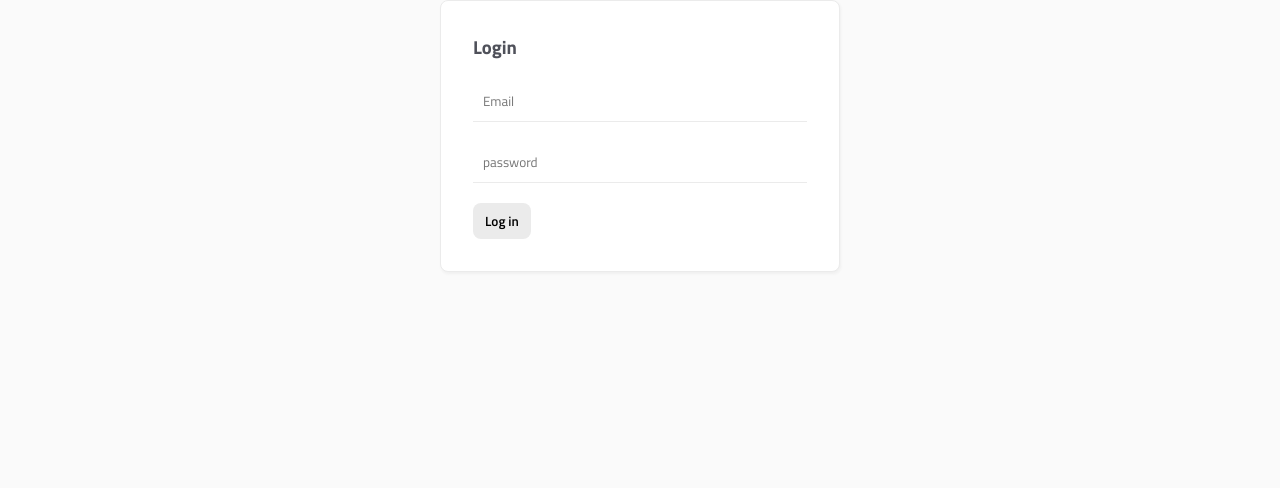
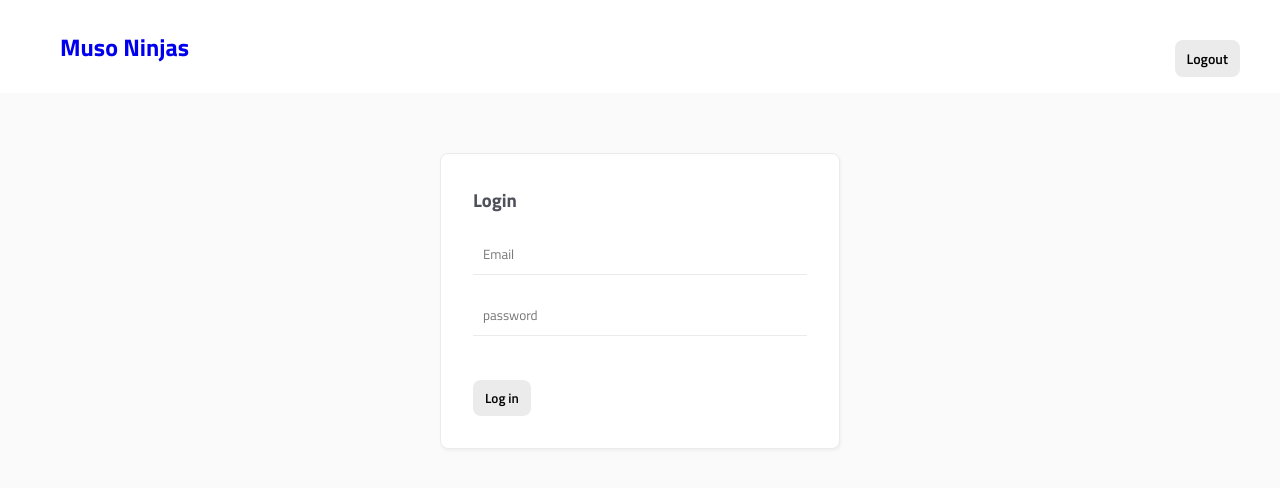
Before and after one commit to ianinazarenko/vue-training, a Vue app in the folder muso-ninjas/: page /login in a window 1280 px wide. Shown: the top 488 px of the page. Built offline with nearby package versions, Linux system fonts and the light colour scheme; no server answers.

Commit message:
Muso-ninjas: added Create Playlist form

```diff
--- a/muso-ninjas/package.json
+++ b/muso-ninjas/package.json
@@ -17,5 +17,11 @@
     "@vue/cli-plugin-router": "~4.5.0",
     "@vue/cli-service": "~4.5.0",
     "@vue/compiler-sfc": "^3.0.0"
+  },
+  "prettier": {
+    "trailingComma": "es5",
+    "tabWidth": 2,
+    "semi": false,
+    "singleQuote": true
   }
 }
--- a/muso-ninjas/src/App.vue
+++ b/muso-ninjas/src/App.vue
@@ -1,8 +1,18 @@
 <template>
+  <Navbar />
   <div class="content">
     <router-view />
   </div>
 </template>
+
+<script>
+import Navbar from '@/components/Navbar'
+
+export default {
+  components: { Navbar },
+  setup() {},
+}
+</script>
 
 <style>
 .content {
--- /dev/null
+++ b/muso-ninjas/src/components/Navbar.vue
@@ -0,0 +1,71 @@
+<template>
+  <div class="navbar">
+    <nav>
+      <h1>
+        <router-link :to="{ name: 'Home' }">Muso Ninjas</router-link>
+      </h1>
+      <div class="links">
+        <div v-if="user">
+          <button @click="handleLogout">Logout</button>
+        </div>
+        <div v-else>
+          <router-link class="btn" :to="{ name: 'Login' }">Log In</router-link>
+          <router-link class="btn" :to="{ name: 'Signup' }"
+            >Sign Up</router-link
+          >
+        </div>
+      </div>
+    </nav>
+  </div>
+</template>
+
+<script>
+import { useLogout, getUser } from '@/composables'
+import { useRouter } from 'vue-router'
+
+export default {
+  setup() {
+    const { logout } = useLogout()
+    const router = useRouter()
+    const user = getUser()
+
+    console.log(user.value)
+
+    async function handleLogout() {
+      const response = await logout()
+      console.log('user log out', response)
+      router.push({ name: 'Login' })
+    }
+
+    return { handleLogout, user }
+  },
+}
+</script>
+
+<style scoped>
+.navbar {
+  padding: 16px 10px;
+  margin-bottom: 60px;
+  background: white;
+}
+nav {
+  display: flex;
+  align-items: center;
+  max-width: 1200px;
+  margin: 0 auto;
+}
+nav img {
+  max-height: 60px;
+}
+nav h1 {
+  margin-left: 20px;
+}
+nav .links {
+  margin-left: auto;
+}
+nav .links a,
+button {
+  margin-left: 16px;
+  font-size: 14px;
+}
+</style>
--- a/muso-ninjas/src/composables/useLogin.js
+++ b/muso-ninjas/src/composables/useLogin.js
@@ -1,5 +1,6 @@
 import { ref } from 'vue'
 import { auth } from '../data/config'
+import getUser from './getUser'
 
 const error = ref(null)
 const isPending = ref(false)
@@ -10,6 +11,10 @@ async function login(email, password) {
 
   try {
     const response = await auth.signInWithEmailAndPassword(email, password)
+    // console.log(response)
+    // const user = await getUser()
+    console.log(user.value)
+
     if (!response) {
       throw new Error('Could not log in')
     }
--- a/muso-ninjas/src/router/index.js
+++ b/muso-ninjas/src/router/index.js
@@ -2,6 +2,7 @@ import { createRouter, createWebHistory } from 'vue-router'
 import Home from '../views/Home.vue'
 import Login from '../views/Login.vue'
 import Signup from '../views/Signup.vue'
+import CreatePlaylist from '../views/CreatePlaylist.vue'
 
 const routes = [
   {
@@ -19,6 +20,11 @@ const routes = [
     name: 'Signup',
     component: Signup,
   },
+  {
+    path: '/playlists/create',
+    name: 'CreatePlaylist',
+    component: CreatePlaylist,
+  },
 ]
 
 const router = createRouter({
--- /dev/null
+++ b/muso-ninjas/src/views/CreatePlaylist.vue
@@ -0,0 +1,86 @@
+<template>
+  <form @submit.prevent="handleSubmit">
+    <h4>Create New Playlist</h4>
+    <input type="text" v-model="title" placeholder="Playlist title" required />
+    <textarea
+      v-model="description"
+      placeholder="Playlist description..."
+      required
+    ></textarea>
+    <label for="cover">Upload paylist cover image</label>
+    <input
+      type="file"
+      id="cover"
+      @change="handleFileUpload"
+      accept="image/jpeg,image/png"
+    />
+    <div class="error">{{ fileError }}</div>
+    <div class="error">{{ error }}</div>
+    <button type="submit">Create</button>
+  </form>
+</template>
+
+<script>
+import { ref } from 'vue'
+
+export default {
+  setup() {
+    const title = ref('')
+    const description = ref('')
+    const error = ref(null)
+
+    function handleSubmit() {
+      if (file.value) {
+        console.log(title.value, description.value)
+      }
+    }
+
+    // File handling
+    const fileError = ref(null)
+    const file = ref(null)
+
+    const allowedImgTypes = ['image/png', 'image/jpeg']
+
+    function handleFileUpload(e) {
+      const selected = e.target.files[0]
+
+      if (selected && allowedImgTypes.includes(selected.type)) {
+        file.value = selected
+        const reader = new FileReader()
+        reader.readAsDataURL(file.value)
+        reader.onload = () => {}
+        reader.onerror = () => {
+          fileError.value = reader.error
+        }
+      } else {
+        file.value = null
+        fileError.value = 'Please, select an image file (png or jpg)'
+      }
+    }
+
+    return {
+      title,
+      description,
+      handleSubmit,
+      error,
+      fileError,
+      handleFileUpload,
+    }
+  },
+}
+</script>
+
+<style>
+input[type='file'] {
+  border: none;
+  padding: 0;
+}
+label {
+  font-size: 0.75rem;
+  display: block;
+  margin-top: 2rem;
+}
+button {
+  margin-top: 1.5rem;
+}
+</style>
```
